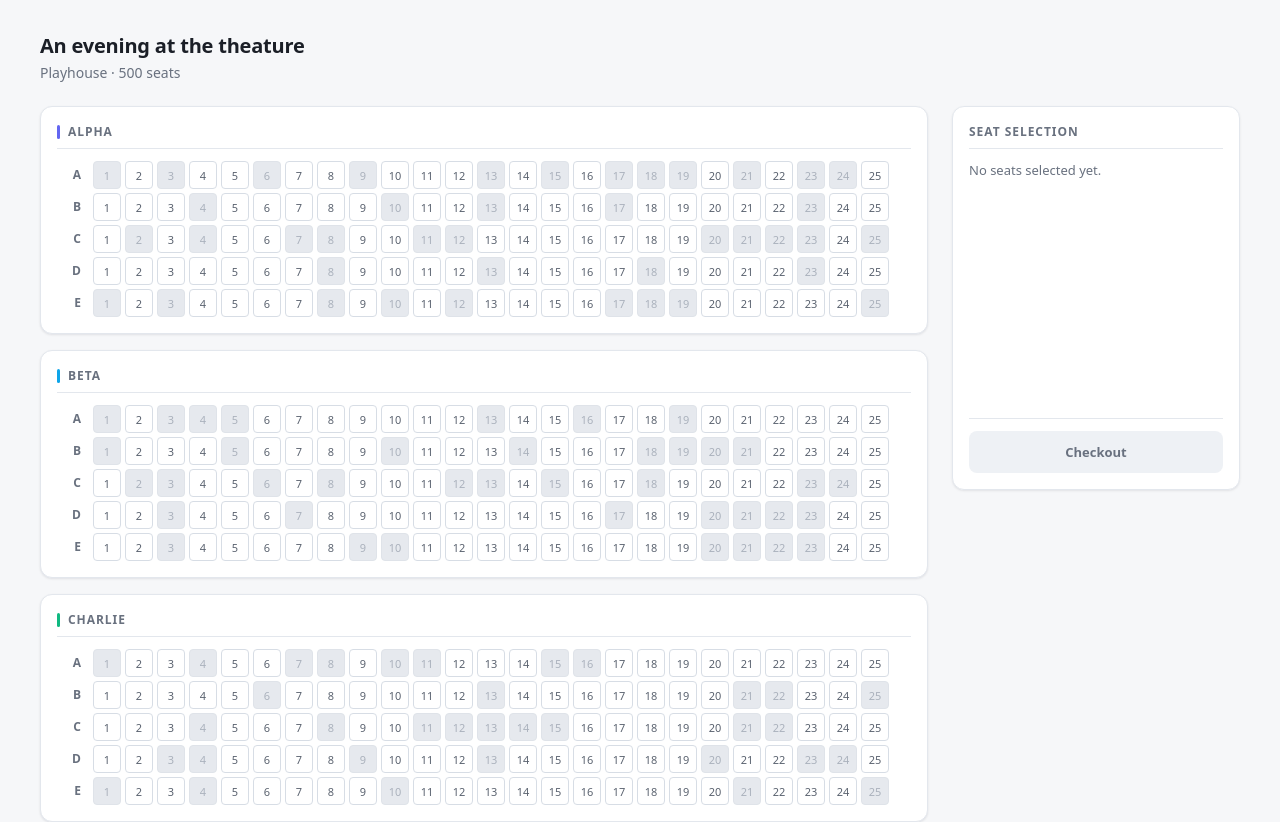
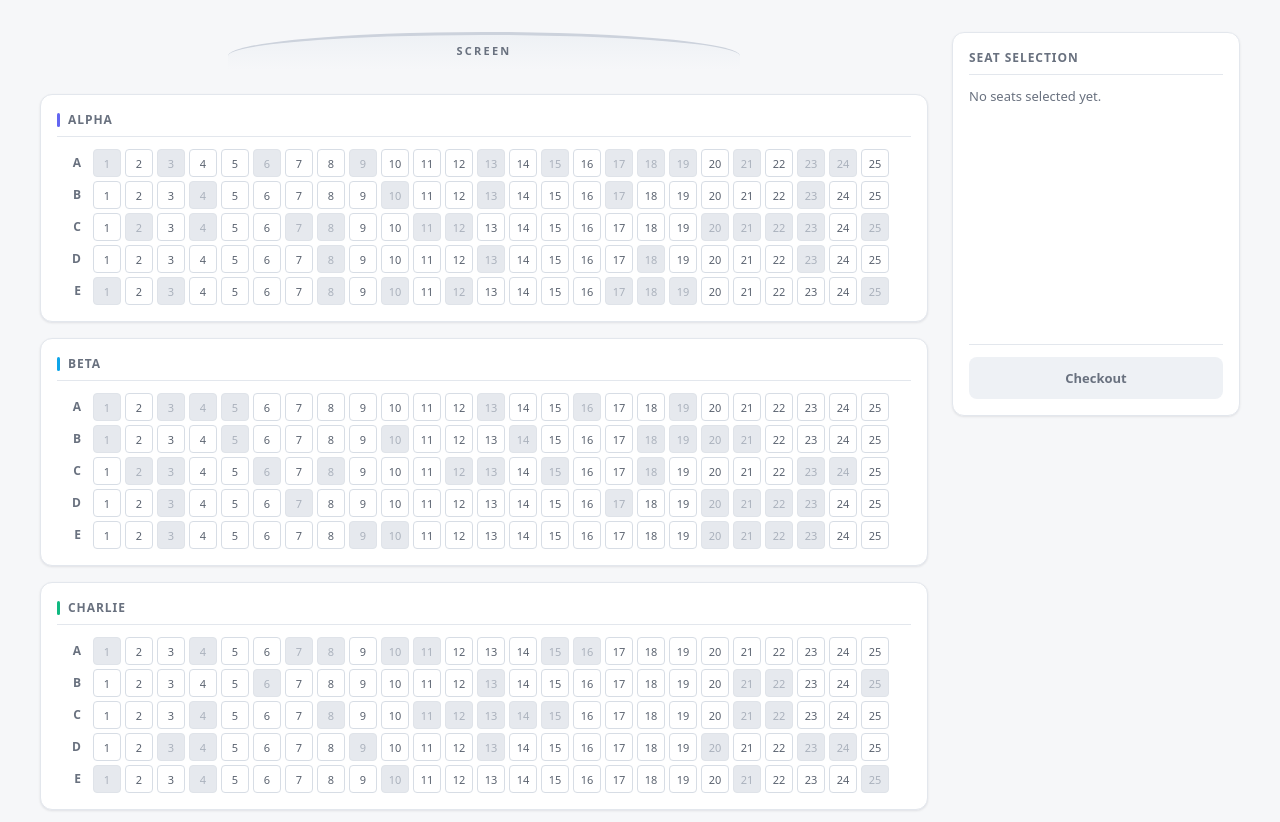
Before and after one commit to JJMLMAO/react-seat-selection-spa, a React (Vite) app: page / in a window 1280 px wide. Shown: the top 822 px of the page. Built offline with nearby package versions, Linux system fonts and the light colour scheme.

Commit message:
feat: add screen, change currency

```diff
--- a/src/App.css
+++ b/src/App.css
@@ -37,6 +37,26 @@
     overflow-x: auto;
     padding: var(--space-1) var(--space-1) var(--space-3);
     margin: calc(var(--space-1) * -1);
+}
+
+/* The curve reads as a screen facing the audience, so a glance tells you
+   which end of the map is the front. Elliptical radius rather than a border
+   trick, so the arc stays shallow as the column width changes. */
+.screen {
+    width: min(70%, 32rem);
+    margin: 0 auto var(--space-5);
+    padding: var(--space-2) var(--space-4) var(--space-3);
+
+    background: linear-gradient(var(--surface-sunken), transparent);
+    border-top: 3px solid var(--border-strong);
+    border-radius: 50% 50% 0 0 / 1.5rem 1.5rem 0 0;
+
+    color: var(--text-muted);
+    font-size: 0.6875rem;
+    font-weight: 700;
+    letter-spacing: 0.2em;
+    text-align: center;
+    text-transform: uppercase;
 }
 
 .app aside {
--- a/src/App.tsx
+++ b/src/App.tsx
@@ -46,13 +46,9 @@ function App() {
 
   return (
     <div className="app">
-      <header>
-        <h1>{seatmap.eventName}</h1>
-        <p>{seatmap.venue} · {allSeats.length} seats</p>
-      </header>
-
       <div className="app-body">
         <main className="seatmap">
+          <p className="screen">Screen</p>
           <SeatSection
             sections={seatmap.sections}
             selectedIds={selectedIds}
--- a/src/components/Section/index.tsx
+++ b/src/components/Section/index.tsx
@@ -9,7 +9,7 @@ export default function SeatSection(props: SeatSectionProps) {
         <>
             {sections.map((section) => {
                 return (
-                    <div className="section-div" key={section.id}>
+                    <div className="section-div" data-section={section.id} key={section.id}>
                         <div className="section-name">
                             {section.name}
                         </div>
--- a/src/components/Section/styled.css
+++ b/src/components/Section/styled.css
@@ -37,9 +37,10 @@
     background: var(--tier, var(--border-strong));
 }
 
-/* Sections render in a fixed order (alpha, beta, charlie, delta) as
-   siblings, so position maps to price tier without a data attribute. */
-.section-div:nth-of-type(1) { --tier: var(--tier-alpha); }
-.section-div:nth-of-type(2) { --tier: var(--tier-beta); }
-.section-div:nth-of-type(3) { --tier: var(--tier-charlie); }
-.section-div:nth-of-type(4) { --tier: var(--tier-delta); }
+/* Keyed off the section id rather than sibling position: position-based
+   selectors silently re-map every tier the moment anything else is rendered
+   alongside the sections, as the screen above them now is. */
+.section-div[data-section="alpha"]   { --tier: var(--tier-alpha); }
+.section-div[data-section="beta"]    { --tier: var(--tier-beta); }
+.section-div[data-section="charlie"] { --tier: var(--tier-charlie); }
+.section-div[data-section="delta"]   { --tier: var(--tier-delta); }
--- a/src/components/SidebarPanel/index.tsx
+++ b/src/components/SidebarPanel/index.tsx
@@ -47,7 +47,7 @@ export default function SidebarPanel({ selectedSeats, unavailableIds, order, onR
                                             Row {rowLabel} · Seat {number} —{' '}
                                             {unavailableIds.has(id)
                                                 ? <span className="seat-taken">TAKEN</span>
-                                                : `$${price}`}
+                                                : `MYR ${price}`}
                                         </span>
                                         {order === null && (
                                             <button
@@ -81,7 +81,7 @@ export default function SidebarPanel({ selectedSeats, unavailableIds, order, onR
                         ))}
                         <p className="aside-order-total">
                             <span>Total paid</span>
-                            <span>${paid}</span>
+                            <span>MYR {paid}</span>
                         </p>
                     </div>
                 )}
@@ -102,7 +102,7 @@ export default function SidebarPanel({ selectedSeats, unavailableIds, order, onR
                        leaving a disabled button with no explanation. */
                     aria-describedby={conflicted.length > 0 ? 'checkout-blocked' : undefined}
                 >
-                    {order !== null ? 'Booked' : <>Checkout{total > 0 && ` · $${total}`}</>}
+                    {order !== null ? 'Booked' : <>Checkout{total > 0 && ` · MYR ${total}`}</>}
                 </button>
 
                 {/* Only offered once an order is locked in — before that the
```
